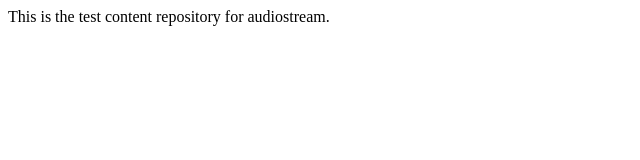
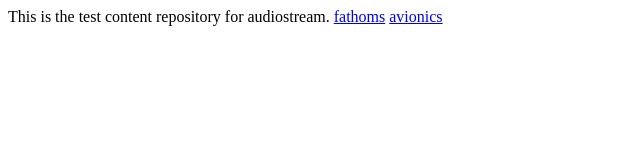
Before and after one commit to bobbydigitales/audiostream_content, a plain HTML site: page index.html in a window 1280 px wide. Shown: the whole page, without its empty margins (0-640 px from the left). Drawn offline with Linux system fonts and the light colour scheme.

Commit message:
link to files to try and make github serve them

```diff
--- a/index.html
+++ b/index.html
@@ -8,5 +8,8 @@
 </head>
 <body>
     This is the test content repository for audiostream.
+
+    <a href="./randomberg_ep1/01_fathoms.mp3">fathoms</a>
+    <a href="./randomberg_ep1/02_avionics.mp3">avionics</a>
 </body>
 </html>
```
